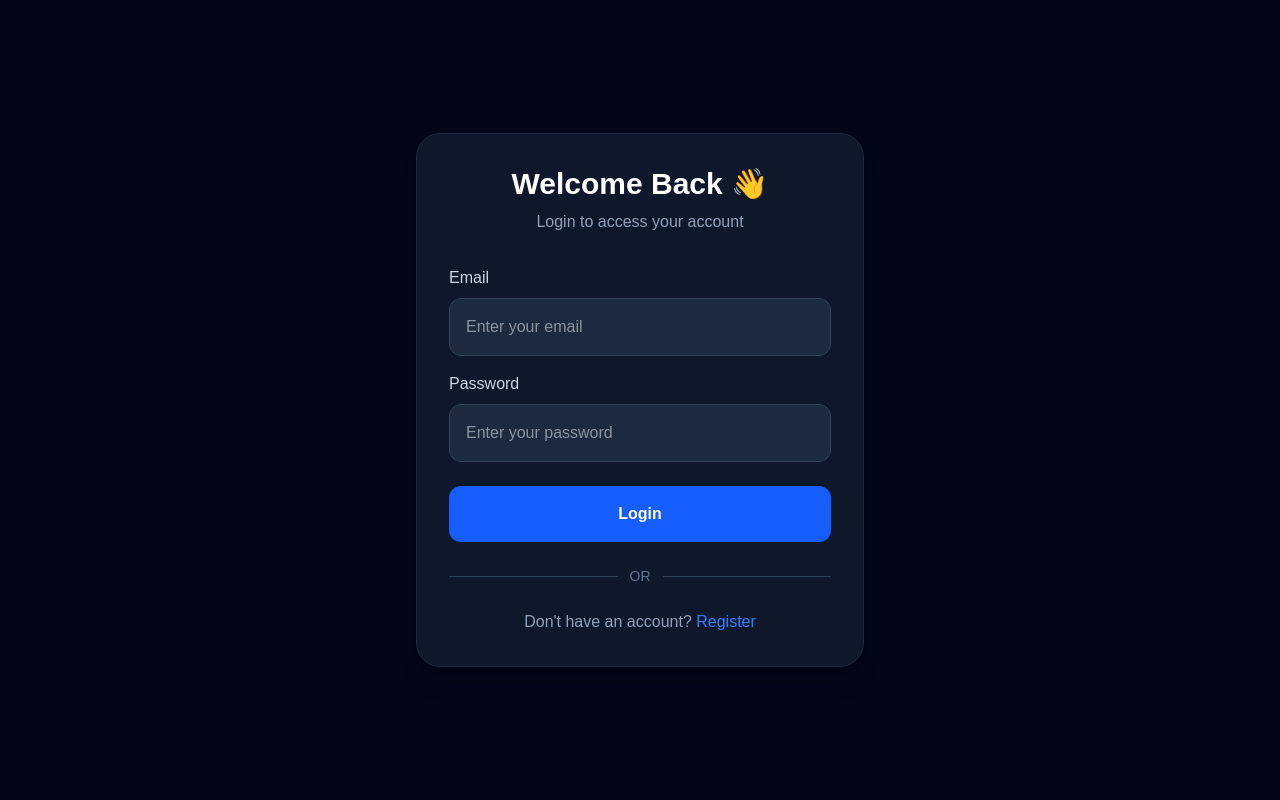
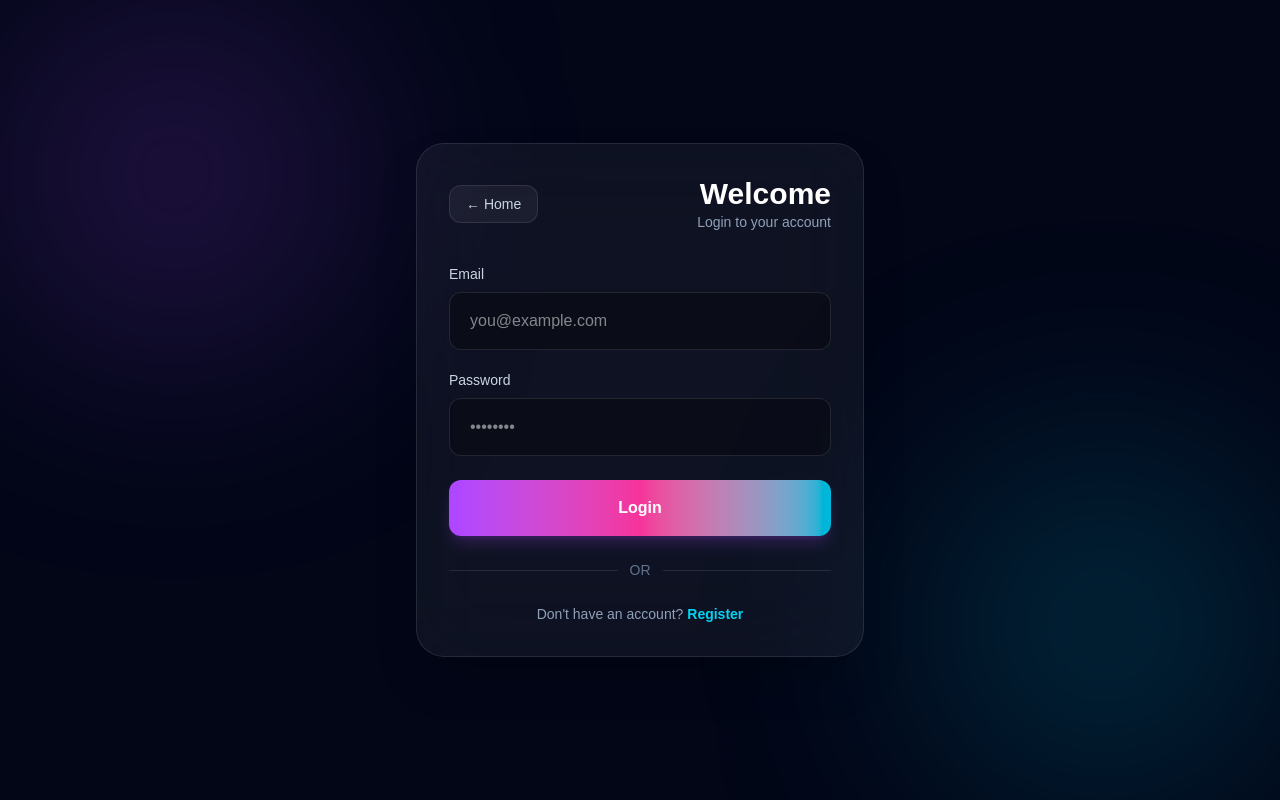
Before and after one commit to adarshauspicious-art/TaskFlow-frontend, a Next.js app: page /login in a window 1280 px wide. Built offline with nearby package versions, Linux system fonts and the light colour scheme.

Commit message:
navbar changes

```diff
--- a/src/app/login/page.js
+++ b/src/app/login/page.js
@@ -19,100 +19,146 @@ export default function Login() {
 
     try {
       await loginUser(form);
-
       toast.success("Login Successful");
-
       router.push("/dashboard");
     } catch (err) {
-      console.log("ERROR:", err);
-      console.log("RESPONSE:", err.response);
-      console.log("MESSAGE:", err.message);
-
-      toast.error(
-        err.response?.data?.message || "Login Failed"
-      );
+      toast.error(err.response?.data?.message || "Login Failed");
     }
   };
 
   return (
-    <div className="min-h-screen flex items-center justify-center bg-slate-950 px-4">
+    <div className="min-h-screen flex items-center justify-center bg-[#020617] px-4 relative overflow-hidden">
+
+      {/* Glow */}
+      <div className="absolute top-0 left-0 w-[350px] h-[350px] bg-purple-500/20 blur-[120px] rounded-full" />
+      <div className="absolute bottom-0 right-0 w-[350px] h-[350px] bg-cyan-500/20 blur-[120px] rounded-full" />
+
+      {/* Card */}
       <form
         onSubmit={submit}
-        className="w-full max-w-md bg-slate-900 p-8 rounded-3xl border border-slate-800 shadow-xl"
+        className="
+          relative z-10
+          w-full max-w-md
+          bg-white/5 backdrop-blur-2xl
+          border border-white/10
+          rounded-[28px]
+          p-6 sm:p-8
+          shadow-2xl
+        "
       >
-        {/* Heading */}
-        <div className="mb-8 text-center">
-          <h1 className="text-3xl font-bold text-white">
-            Welcome Back 👋
-          </h1>
-          <p className="text-slate-400 mt-2">
-            Login to access your account
-          </p>
+
+        {/* HEADER ROW (HOME + TITLE) */}
+        <div className="flex items-center justify-between mb-8">
+
+          {/* Home Button */}
+          <Link
+            href="/"
+            className="
+              px-3 py-2 sm:px-4 sm:py-2
+              rounded-xl
+              bg-white/5 border border-white/10
+              text-slate-300 hover:text-white
+              hover:bg-white/10
+              transition text-sm font-medium
+            "
+          >
+            ← Home
+          </Link>
+
+          {/* Title */}
+          <div className="text-right">
+            <h1 className="text-2xl sm:text-3xl font-black text-white">
+              Welcome
+            </h1>
+            <p className="text-slate-400 text-xs sm:text-sm">
+              Login to your account
+            </p>
+          </div>
+
         </div>
 
         {/* Email */}
-        <div className="mb-4">
-          <label className="block text-slate-300 mb-2">
+        <div className="mb-5">
+          <label className="text-slate-300 text-sm mb-2 block">
             Email
           </label>
 
           <input
             type="email"
-            placeholder="Enter your email"
+            placeholder="you@example.com"
             value={form.email}
-            className="w-full p-4 rounded-xl bg-slate-800 text-white border border-slate-700 focus:outline-none focus:ring-2 focus:ring-blue-500"
             onChange={(e) =>
-              setForm({
-                ...form,
-                email: e.target.value,
-              })
+              setForm({ ...form, email: e.target.value })
             }
+            className="
+              w-full px-5 py-4
+              rounded-xl
+              bg-black/30
+              border border-white/10
+              text-white
+              focus:outline-none
+              focus:border-cyan-400
+              transition
+            "
             required
           />
         </div>
 
         {/* Password */}
         <div className="mb-6">
-          <label className="block text-slate-300 mb-2">
+          <label className="text-slate-300 text-sm mb-2 block">
             Password
           </label>
 
           <input
             type="password"
-            placeholder="Enter your password"
+            placeholder="••••••••"
             value={form.password}
-            className="w-full p-4 rounded-xl bg-slate-800 text-white border border-slate-700 focus:outline-none focus:ring-2 focus:ring-blue-500"
             onChange={(e) =>
-              setForm({
-                ...form,
-                password: e.target.value,
-              })
+              setForm({ ...form, password: e.target.value })
             }
+            className="
+              w-full px-5 py-4
+              rounded-xl
+              bg-black/30
+              border border-white/10
+              text-white
+              focus:outline-none
+              focus:border-cyan-400
+              transition
+            "
             required
           />
         </div>
 
-        {/* Login Button */}
+        {/* Button */}
         <button
           type="submit"
-          className="w-full bg-blue-600 hover:bg-blue-700 transition-all duration-200 text-white py-4 rounded-xl font-semibold"
+          className="
+            w-full py-4 rounded-xl
+            bg-gradient-to-r from-purple-500 via-pink-500 to-cyan-500
+            text-white font-bold
+            hover:scale-[1.02]
+            transition
+            shadow-lg shadow-purple-500/20
+          "
         >
           Login
         </button>
 
         {/* Divider */}
         <div className="flex items-center my-6">
-          <div className="flex-1 border-t border-slate-700"></div>
+          <div className="flex-1 border-t border-white/10" />
           <span className="px-3 text-slate-500 text-sm">OR</span>
-          <div className="flex-1 border-t border-slate-700"></div>
+          <div className="flex-1 border-t border-white/10" />
         </div>
 
-        {/* Register Link */}
-        <p className="text-center text-slate-400">
-          Don't have an account?{" "}
+        {/* Register */}
+        <p className="text-center text-slate-400 text-sm">
+          Don&apos;t have an account?{" "}
           <Link
             href="/register"
-            className="text-blue-500 hover:text-blue-400 font-medium"
+            className="text-cyan-400 hover:text-cyan-300 font-semibold"
           >
             Register
           </Link>
--- a/src/app/register/page.js
+++ b/src/app/register/page.js
@@ -19,124 +19,177 @@ export default function Register() {
     e.preventDefault();
 
     try {
-      const res = await registerUser(form);
-
-      console.log("SUCCESS", res.data);
+      await registerUser(form);
 
       toast.success("Account Created Successfully");
-
       router.push("/login");
     } catch (err) {
-      console.log("ERROR", err);
-
       toast.error(
-        err.response?.data?.message ||
-        "Registration Failed"
+        err.response?.data?.message || "Registration Failed"
       );
     }
   };
 
   return (
-    <div className="min-h-screen flex items-center justify-center bg-slate-950 px-4">
+    <div className="min-h-screen flex items-center justify-center bg-[#020617] px-4 relative overflow-hidden">
+
+      {/* Glow Background */}
+      <div className="absolute top-0 left-0 w-[350px] h-[350px] bg-emerald-500/20 blur-[120px] rounded-full" />
+      <div className="absolute bottom-0 right-0 w-[350px] h-[350px] bg-cyan-500/20 blur-[120px] rounded-full" />
+
+      {/* Card */}
       <form
         onSubmit={submit}
-        className="w-full max-w-md bg-slate-900 p-8 rounded-3xl border border-slate-800 shadow-xl"
+        className="
+          relative z-10
+          w-full max-w-md
+          bg-white/5 backdrop-blur-2xl
+          border border-white/10
+          rounded-[28px]
+          p-6 sm:p-8
+          shadow-2xl
+        "
       >
-        {/* Heading */}
-        <div className="mb-8 text-center">
-          <h1 className="text-3xl font-bold text-white">
-            Create Account 🚀
-          </h1>
 
-          <p className="text-slate-400 mt-2">
-            Join and start managing your tasks
-          </p>
+        {/* HEADER */}
+        <div className="flex items-center justify-between mb-8">
+
+          {/* Home */}
+          <Link
+            href="/"
+            className="
+              px-3 py-2 sm:px-4 sm:py-2
+              rounded-xl
+              bg-white/5 border border-white/10
+              text-slate-300 hover:text-white
+              hover:bg-white/10
+              transition text-sm font-medium
+            "
+          >
+            ← Home
+          </Link>
+
+          {/* Title */}
+          <div className="text-right">
+            <h1 className="text-2xl sm:text-3xl font-black text-white">
+              Create Account
+            </h1>
+            <p className="text-slate-400 text-xs sm:text-sm">
+              Join TaskFlow 🚀
+            </p>
+          </div>
+
         </div>
 
         {/* Name */}
-        <div className="mb-4">
-          <label className="block text-slate-300 mb-2">
+        <div className="mb-5">
+          <label className="text-slate-300 text-sm mb-2 block">
             Name
           </label>
 
           <input
             type="text"
-            placeholder="Enter your name"
+            placeholder="Your name"
             value={form.name}
-            className="w-full p-4 rounded-xl bg-slate-800 text-white border border-slate-700 focus:outline-none focus:ring-2 focus:ring-emerald-500"
             onChange={(e) =>
-              setForm({
-                ...form,
-                name: e.target.value,
-              })
+              setForm({ ...form, name: e.target.value })
             }
+            className="
+              w-full px-5 py-4
+              rounded-xl
+              bg-black/30
+              border border-white/10
+              text-white
+              focus:outline-none
+              focus:border-emerald-400
+              transition
+            "
             required
           />
         </div>
 
         {/* Email */}
-        <div className="mb-4">
-          <label className="block text-slate-300 mb-2">
+        <div className="mb-5">
+          <label className="text-slate-300 text-sm mb-2 block">
             Email
           </label>
 
           <input
             type="email"
-            placeholder="Enter your email"
+            placeholder="you@example.com"
             value={form.email}
-            className="w-full p-4 rounded-xl bg-slate-800 text-white border border-slate-700 focus:outline-none focus:ring-2 focus:ring-emerald-500"
             onChange={(e) =>
-              setForm({
-                ...form,
-                email: e.target.value,
-              })
+              setForm({ ...form, email: e.target.value })
             }
+            className="
+              w-full px-5 py-4
+              rounded-xl
+              bg-black/30
+              border border-white/10
+              text-white
+              focus:outline-none
+              focus:border-emerald-400
+              transition
+            "
             required
           />
         </div>
 
         {/* Password */}
         <div className="mb-6">
-          <label className="block text-slate-300 mb-2">
+          <label className="text-slate-300 text-sm mb-2 block">
             Password
           </label>
 
           <input
             type="password"
-            placeholder="Enter your password"
+            placeholder="••••••••"
             value={form.password}
-            className="w-full p-4 rounded-xl bg-slate-800 text-white border border-slate-700 focus:outline-none focus:ring-2 focus:ring-emerald-500"
             onChange={(e) =>
-              setForm({
-                ...form,
-                password: e.target.value,
-              })
+              setForm({ ...form, password: e.target.value })
             }
+            className="
+              w-full px-5 py-4
+              rounded-xl
+              bg-black/30
+              border border-white/10
+              text-white
+              focus:outline-none
+              focus:border-emerald-400
+              transition
+            "
             required
           />
         </div>
 
-        {/* Register Button */}
+        {/* Button */}
         <button
           type="submit"
-          className="w-full bg-emerald-600 hover:bg-emerald-700 transition-all duration-200 text-white py-4 rounded-xl font-semibold"
+          className="
+            w-full py-4 rounded-xl
+            bg-gradient-to-r from-emerald-500 via-green-500 to-cyan-500
+            text-white font-bold
+            hover:scale-[1.02]
+            transition
+            shadow-lg shadow-emerald-500/20
+          "
         >
           Register
         </button>
 
         {/* Divider */}
         <div className="flex items-center my-6">
-          <div className="flex-1 border-t border-slate-700"></div>
+          <div className="flex-1 border-t border-white/10" />
           <span className="px-3 text-slate-500 text-sm">OR</span>
-          <div className="flex-1 border-t border-slate-700"></div>
+          <div className="flex-1 border-t border-white/10" />
         </div>
 
         {/* Login Link */}
-        <p className="text-center text-slate-400">
+        <p className="text-center text-slate-400 text-sm">
           Already have an account?{" "}
           <Link
             href="/login"
-            className="text-emerald-500 hover:text-emerald-400 font-medium"
+            className="text-emerald-400 hover:text-emerald-300 font-semibold"
           >
             Login
           </Link>
```
